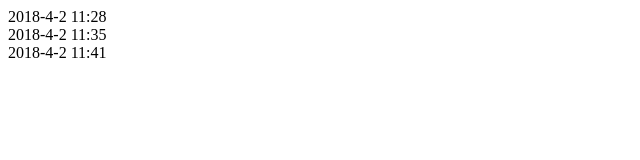
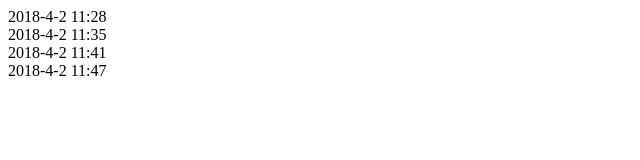
Before and after one commit to wangzhenpeng3/Git_s, a plain HTML site: page index.html in a window 1280 px wide. Shown: the whole page, without its empty margins (0-640 px from the left). Drawn offline with Linux system fonts and the light colour scheme.

Commit message:
2018-04-02:11:53

```diff
--- a/index.html
+++ b/index.html
@@ -7,5 +7,6 @@
 	<div>2018-4-2 11:28</div>
 	<div>2018-4-2 11:35</div>
 	<div>2018-4-2 11:41</div>
+	<div>2018-4-2 11:47</div>
 </body>
 </html>
```
